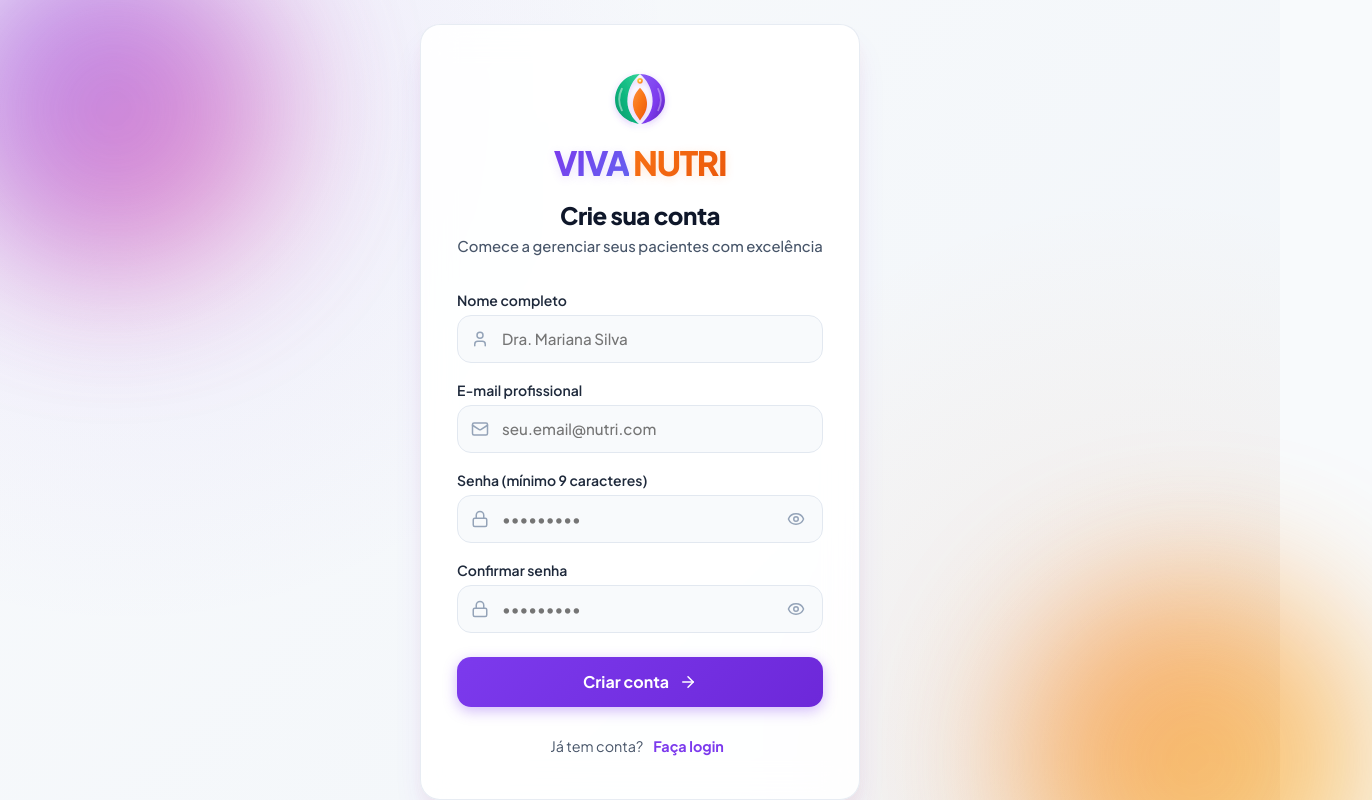
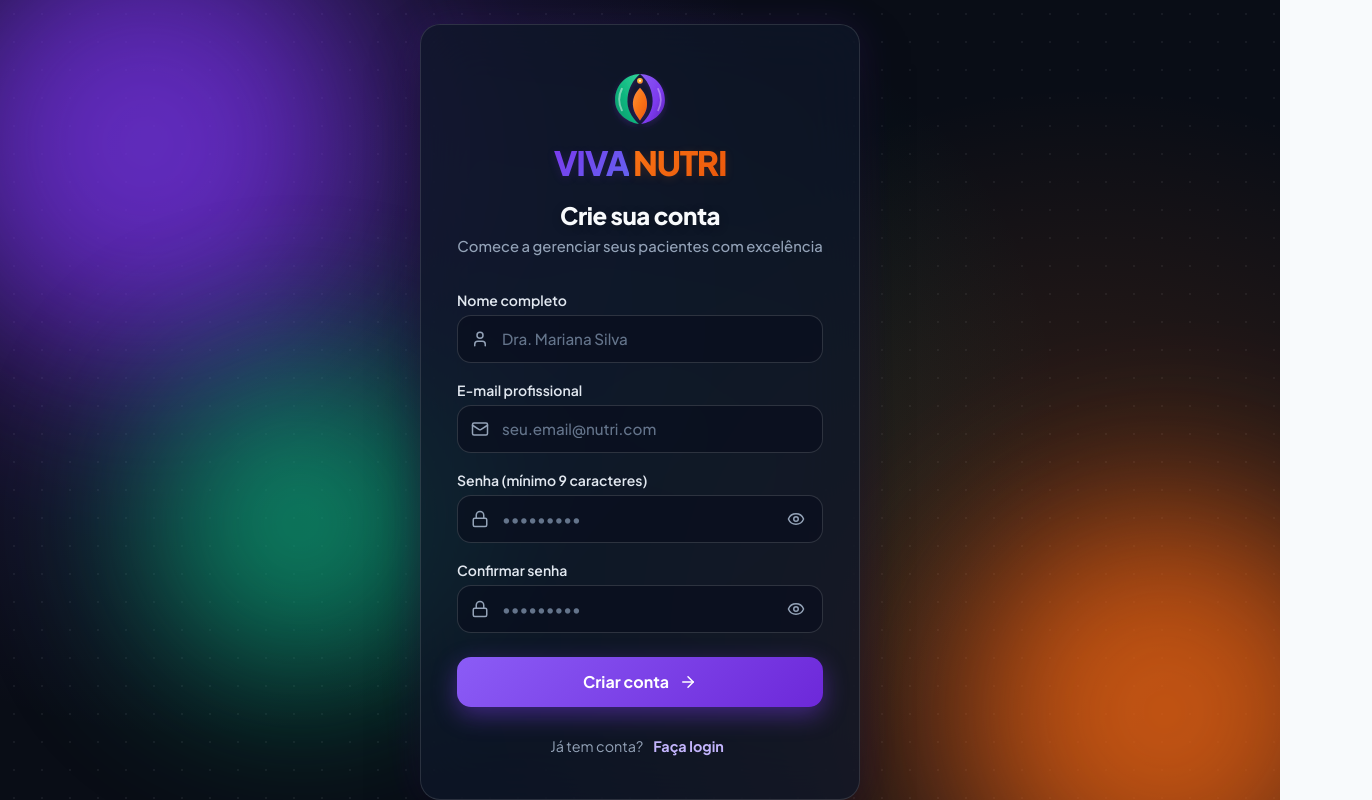
Before and after one commit to Leonaldolc/viva-nutri-sdm, a React (Vite) app: page / in a window 1280 px wide. Both pictures are taken after a click on the button "Cadastre-se". Shown: the top 800 px of the page, 1372 px wide, since content can reach past the window. Built offline with nearby package versions, Linux system fonts and the light colour scheme; no server answers.

Commit message:
style(theme): implement sleek dark dynamic background with floating aura blobs and glassmorphism

```diff
--- a/src/components/Login.jsx
+++ b/src/components/Login.jsx
@@ -112,6 +112,7 @@ export default function Login({ onSwitchToRegister, onLoginSuccess }) {
     <div className="auth-bg-wrapper">
       <div className="auth-blob auth-blob-1"></div>
       <div className="auth-blob auth-blob-2"></div>
+      <div className="auth-blob auth-blob-3"></div>
 
       <div className="auth-container">
         <div className="auth-card">
--- a/src/components/Register.jsx
+++ b/src/components/Register.jsx
@@ -53,11 +53,12 @@ export default function Register({ onSwitchToLogin, onRegisterSuccess }) {
     <div className="auth-bg-wrapper">
       <div className="auth-blob auth-blob-1"></div>
       <div className="auth-blob auth-blob-2"></div>
+      <div className="auth-blob auth-blob-3"></div>
 
       <div className="auth-container">
         <div className="auth-card">
           <div className="auth-header">
-            <Logo size="large" />
+            <Logo size="large" variant="vertical" />
             <h1 className="auth-title">Crie sua conta</h1>
             <p className="auth-subtitle">Comece a gerenciar seus pacientes com excelência</p>
           </div>
--- a/src/index.css
+++ b/src/index.css
@@ -83,43 +83,70 @@ body {
   display: flex;
   align-items: center;
   justify-content: center;
-  background: radial-gradient(circle at 10% 10%, rgba(124, 58, 237, 0.08) 0%, transparent 40%),
-              radial-gradient(circle at 90% 90%, rgba(249, 115, 22, 0.08) 0%, transparent 40%),
-              linear-gradient(135deg, #F8FAFC 0%, #F1F5F9 100%);
+  background-color: #090D16;
+  background-image:
+    radial-gradient(circle at 15% 20%, rgba(124, 58, 237, 0.25) 0%, transparent 45%),
+    radial-gradient(circle at 85% 80%, rgba(249, 115, 22, 0.22) 0%, transparent 45%),
+    radial-gradient(circle at 50% 50%, rgba(16, 185, 129, 0.12) 0%, transparent 55%),
+    radial-gradient(rgba(255, 255, 255, 0.06) 1px, transparent 1px);
+  background-size: 100% 100%, 100% 100%, 100% 100%, 28px 28px;
   position: relative;
   padding: 24px 16px;
+  overflow: hidden;
 }
 
 .auth-blob {
   position: absolute;
   border-radius: 50%;
-  filter: blur(70px);
+  filter: blur(80px);
   z-index: 0;
-  opacity: 0.6;
-  animation: floatBlob 12s infinite alternate ease-in-out;
+  opacity: 0.75;
+  pointer-events: none;
 }
 
 .auth-blob-1 {
-  width: 320px;
-  height: 320px;
-  background: linear-gradient(135deg, var(--primary-purple), var(--accent-pink));
-  top: -60px;
-  left: -60px;
+  width: 420px;
+  height: 420px;
+  background: radial-gradient(circle, #7C3AED 0%, #6D28D9 60%, transparent 100%);
+  top: -80px;
+  left: -80px;
+  animation: floatBlob1 14s infinite alternate ease-in-out;
 }
 
 .auth-blob-2 {
-  width: 350px;
-  height: 350px;
-  background: linear-gradient(135deg, var(--primary-orange), #FBBF24);
-  bottom: -80px;
-  right: -80px;
-  animation-delay: -6s;
+  width: 400px;
+  height: 400px;
+  background: radial-gradient(circle, #F97316 0%, #EA580C 60%, transparent 100%);
+  bottom: -100px;
+  right: -100px;
+  animation: floatBlob2 16s infinite alternate ease-in-out;
 }
 
-@keyframes floatBlob {
+.auth-blob-3 {
+  width: 320px;
+  height: 320px;
+  background: radial-gradient(circle, #10B981 0%, #059669 60%, transparent 100%);
+  top: 45%;
+  left: 10%;
+  animation: floatBlob3 18s infinite alternate ease-in-out;
+}
+
+@keyframes floatBlob1 {
+  0% { transform: translate(0, 0) scale(1) rotate(0deg); }
+  50% { transform: translate(50px, 40px) scale(1.15) rotate(90deg); }
+  100% { transform: translate(-30px, 60px) scale(0.9) rotate(180deg); }
+}
+
+@keyframes floatBlob2 {
+  0% { transform: translate(0, 0) scale(1) rotate(0deg); }
+  50% { transform: translate(-60px, -50px) scale(1.2) rotate(-90deg); }
+  100% { transform: translate(40px, -30px) scale(0.95) rotate(-180deg); }
+}
+
+@keyframes floatBlob3 {
   0% { transform: translate(0, 0) scale(1); }
-  50% { transform: translate(30px, 20px) scale(1.08); }
-  100% { transform: translate(-20px, 40px) scale(0.95); }
+  50% { transform: translate(60px, -40px) scale(1.1); }
+  100% { transform: translate(-40px, 50px) scale(0.85); }
 }
 
 /* Auth Card */
@@ -127,28 +154,28 @@ body {
   width: 100%;
   max-width: 440px;
   z-index: 1;
-  animation: slideUpFade 0.5s ease-out;
+  animation: slideUpFade 0.5s cubic-bezier(0.16, 1, 0.3, 1);
 }
 
 @keyframes slideUpFade {
   from {
     opacity: 0;
-    transform: translateY(20px);
+    transform: translateY(24px) scale(0.98);
   }
   to {
     opacity: 1;
-    transform: translateY(0);
+    transform: translateY(0) scale(1);
   }
 }
 
 .auth-card {
-  background: var(--card-bg);
-  backdrop-filter: blur(16px);
-  -webkit-backdrop-filter: blur(16px);
-  border: 1px solid var(--card-border);
+  background: rgba(15, 23, 42, 0.76);
+  backdrop-filter: blur(28px);
+  -webkit-backdrop-filter: blur(28px);
+  border: 1px solid rgba(255, 255, 255, 0.12);
   border-radius: var(--radius-lg);
   padding: 40px 36px;
-  box-shadow: var(--shadow-lg);
+  box-shadow: 0 25px 60px -15px rgba(0, 0, 0, 0.75), 0 0 40px rgba(124, 58, 237, 0.15);
 }
 
 .auth-header {
@@ -159,15 +186,16 @@ body {
 .auth-title {
   font-size: 1.5rem;
   font-weight: 800;
-  color: var(--text-main);
+  color: #F8FAFC;
   margin-top: 16px;
   margin-bottom: 6px;
   letter-spacing: -0.02em;
+  text-shadow: 0 2px 10px rgba(0, 0, 0, 0.3);
 }
 
 .auth-subtitle {
   font-size: 0.925rem;
-  color: #475569; /* Slate 600 - WCAG AA compliant (contrast > 7:1) */
+  color: #94A3B8; /* Slate 400 - high contrast and soft on dark glass */
   font-weight: 500;
   line-height: 1.4;
 }
@@ -188,7 +216,7 @@ body {
 .form-label {
   font-size: 0.875rem;
   font-weight: 600;
-  color: #1E293B; /* Slate 800 - WCAG AA compliant */
+  color: #E2E8F0; /* Crisp light slate */
   display: flex;
   justify-content: space-between;
   align-items: center;
@@ -203,7 +231,7 @@ body {
 .input-icon {
   position: absolute;
   left: 14px;
-  color: var(--text-light);
+  color: #94A3B8;
   pointer-events: none;
   transition: var(--transition-fast);
 }
@@ -215,46 +243,50 @@ body {
   font-family: inherit;
   font-size: 0.95rem;
   font-weight: 500;
-  color: var(--text-main);
-  background-color: var(--input-bg);
-  border: 1.5px solid var(--input-border);
+  color: #F8FAFC;
+  background-color: rgba(10, 15, 30, 0.65);
+  border: 1.5px solid rgba(255, 255, 255, 0.14);
   border-radius: var(--radius-md);
   outline: none;
   transition: border-color var(--transition-fast), box-shadow var(--transition-fast), background-color var(--transition-fast);
 }
 
+.form-input::placeholder {
+  color: #64748B;
+}
+
 .form-input:hover:not(:disabled) {
-  border-color: #94A3B8;
-  background-color: #FFFFFF;
+  border-color: rgba(167, 139, 250, 0.5);
+  background-color: rgba(15, 23, 42, 0.85);
 }
 
 .form-input:focus {
-  background-color: #FFFFFF;
-  border-color: var(--primary-purple);
-  box-shadow: 0 0 0 3.5px rgba(124, 58, 237, 0.16);
+  background-color: rgba(15, 23, 42, 0.95);
+  border-color: #A78BFA;
+  box-shadow: 0 0 0 3.5px rgba(167, 139, 250, 0.25);
 }
 
 .form-input.input-error {
-  border-color: #EF4444;
-  background-color: #FFFBFB;
-  box-shadow: 0 0 0 3.5px rgba(239, 68, 68, 0.12);
+  border-color: #F87171;
+  background-color: rgba(239, 68, 68, 0.1);
+  box-shadow: 0 0 0 3.5px rgba(239, 68, 68, 0.2);
 }
 
 .form-input:disabled {
-  background-color: #F1F5F9;
-  color: #94A3B8;
+  background-color: rgba(15, 23, 42, 0.4);
+  color: #64748B;
   cursor: not-allowed;
-  opacity: 0.85;
+  opacity: 0.7;
 }
 
 .form-input:focus + .input-icon,
 .input-wrapper:focus-within .input-icon {
-  color: var(--primary-purple);
+  color: #A78BFA;
 }
 
 .form-input.input-error + .input-icon,
 .input-wrapper.has-error .input-icon {
-  color: #EF4444;
+  color: #F87171;
 }
 
 .field-error-msg {
@@ -262,7 +294,7 @@ body {
   align-items: center;
   gap: 5px;
   font-size: 0.775rem;
-  color: #DC2626;
+  color: #FCA5A5;
   font-weight: 600;
   margin-top: 4px;
   animation: fadeIn 0.2s ease-in;
@@ -273,7 +305,7 @@ body {
   right: 10px;
   background: none;
   border: none;
-  color: var(--text-light);
+  color: #94A3B8;
   cursor: pointer;
   padding: 8px;
   display: flex;
@@ -284,12 +316,12 @@ body {
 }
 
 .input-toggle-password:hover {
-  color: var(--text-main);
-  background-color: rgba(0, 0, 0, 0.05);
+  color: #F8FAFC;
+  background-color: rgba(255, 255, 255, 0.08);
 }
 
 .input-toggle-password:focus-visible {
-  outline: 2px solid var(--primary-purple);
+  outline: 2px solid #A78BFA;
   outline-offset: 1px;
 }
 
@@ -310,27 +342,27 @@ body {
   gap: 8px;
   font-size: 0.875rem;
   font-weight: 500;
-  color: #334155;
+  color: #CBD5E1;
   cursor: pointer;
   user-select: none;
   transition: color var(--transition-fast);
 }
 
 .auth-checkbox-label:hover {
-  color: var(--text-main);
+  color: #FFFFFF;
 }
 
 .auth-checkbox {
   width: 17px;
   height: 17px;
-  accent-color: var(--primary-purple);
+  accent-color: #8B5CF6;
   cursor: pointer;
   border-radius: 4px;
   outline: none;
 }
 
 .auth-checkbox:focus-visible {
-  outline: 2px solid var(--primary-purple);
+  outline: 2px solid #A78BFA;
   outline-offset: 2px;
 }
 
@@ -341,7 +373,7 @@ body {
   font-family: inherit;
   font-size: 0.85rem;
   font-weight: 600;
-  color: var(--primary-purple);
+  color: #C4B5FD;
   cursor: pointer;
   border-radius: var(--radius-sm);
   transition: var(--transition-fast);
@@ -351,12 +383,12 @@ body {
 }
 
 .btn-forgot-password:hover {
-  color: var(--primary-purple-dark);
+  color: #DDD6FE;
   text-decoration: underline;
 }
 
 .btn-forgot-password:focus-visible {
-  outline: 2px solid var(--primary-purple);
+  outline: 2px solid #A78BFA;
   outline-offset: 2px;
 }
 
@@ -365,7 +397,7 @@ body {
   width: 100%;
   height: 50px;
   margin-top: 6px;
-  background: linear-gradient(135deg, var(--primary-purple) 0%, var(--primary-purple-dark) 100%);
+  background: linear-gradient(135deg, #8B5CF6 0%, #6D28D9 100%);
   color: #FFFFFF;
   border: none;
   border-radius: var(--radius-md);
@@ -377,14 +409,14 @@ body {
   align-items: center;
   justify-content: center;
   gap: 10px;
-  box-shadow: 0 4px 14px rgba(124, 58, 237, 0.35);
+  box-shadow: 0 8px 24px rgba(124, 58, 237, 0.45);
   transition: var(--transition-fast);
 }
 
 .btn-primary:hover:not(:disabled) {
   transform: translateY(-1.5px);
-  box-shadow: 0 6px 20px rgba(124, 58, 237, 0.45);
-  background: linear-gradient(135deg, #8B5CF6 0%, var(--primary-purple-dark) 100%);
+  box-shadow: 0 10px 28px rgba(124, 58, 237, 0.55);
+  background: linear-gradient(135deg, #9333EA 0%, #7C3AED 100%);
 }
 
 .btn-primary:active:not(:disabled) {
@@ -392,12 +424,12 @@ body {
 }
 
 .btn-primary:focus-visible {
-  outline: 3px solid rgba(124, 58, 237, 0.45);
+  outline: 3px solid rgba(167, 139, 250, 0.55);
   outline-offset: 2px;
 }
 
 .btn-primary:disabled {
-  opacity: 0.75;
+  opacity: 0.7;
   cursor: not-allowed;
   transform: none;
   box-shadow: none;
@@ -416,15 +448,15 @@ body {
 }
 
 .alert-error {
-  background-color: var(--error-bg);
-  border: 1px solid var(--error-border);
-  color: var(--error-text);
+  background-color: rgba(220, 38, 38, 0.18);
+  border: 1px solid rgba(248, 113, 113, 0.35);
+  color: #FCA5A5;
 }
 
 .alert-success {
-  background-color: var(--success-bg);
-  border: 1px solid var(--success-border);
-  color: var(--success-text);
+  background-color: rgba(16, 185, 129, 0.18);
+  border: 1px solid rgba(52, 211, 153, 0.35);
+  color: #6EE7B7;
 }
 
 @keyframes fadeIn {
@@ -437,7 +469,7 @@ body {
   margin-top: 26px;
   text-align: center;
   font-size: 0.9rem;
-  color: #475569; /* WCAG AA compliant */
+  color: #94A3B8;
   display: flex;
   align-items: center;
   justify-content: center;
@@ -451,7 +483,7 @@ body {
   font-family: inherit;
   font-size: 0.9rem;
   font-weight: 700;
-  color: var(--primary-purple);
+  color: #C4B5FD;
   cursor: pointer;
   border-radius: var(--radius-sm);
   transition: var(--transition-fast);
@@ -461,12 +493,12 @@ body {
 }
 
 .auth-link:hover {
-  color: var(--primary-purple-dark);
+  color: #DDD6FE;
   text-decoration: underline;
 }
 
 .auth-link:focus-visible {
-  outline: 2px solid var(--primary-purple);
+  outline: 2px solid #A78BFA;
   outline-offset: 2px;
 }
 
```
